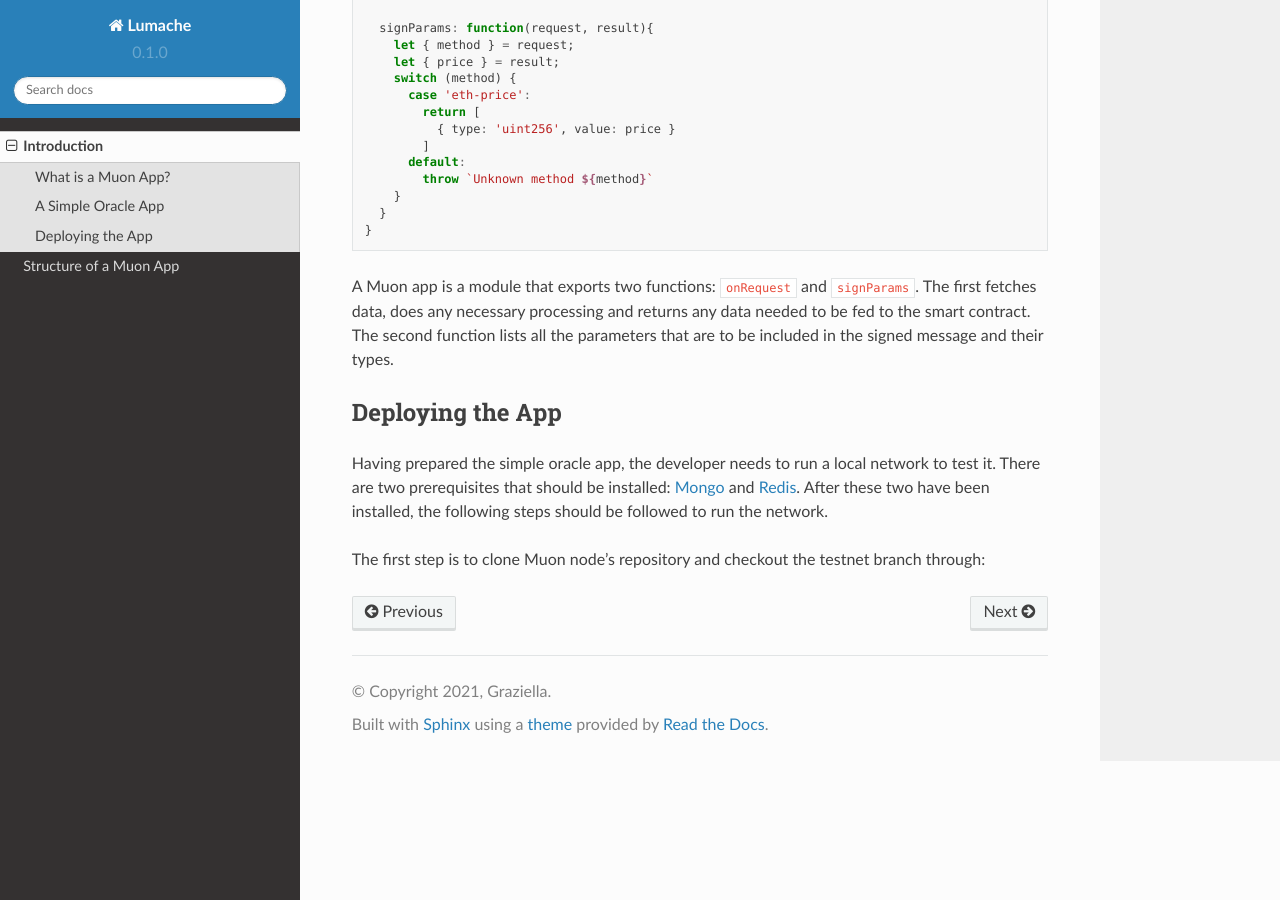
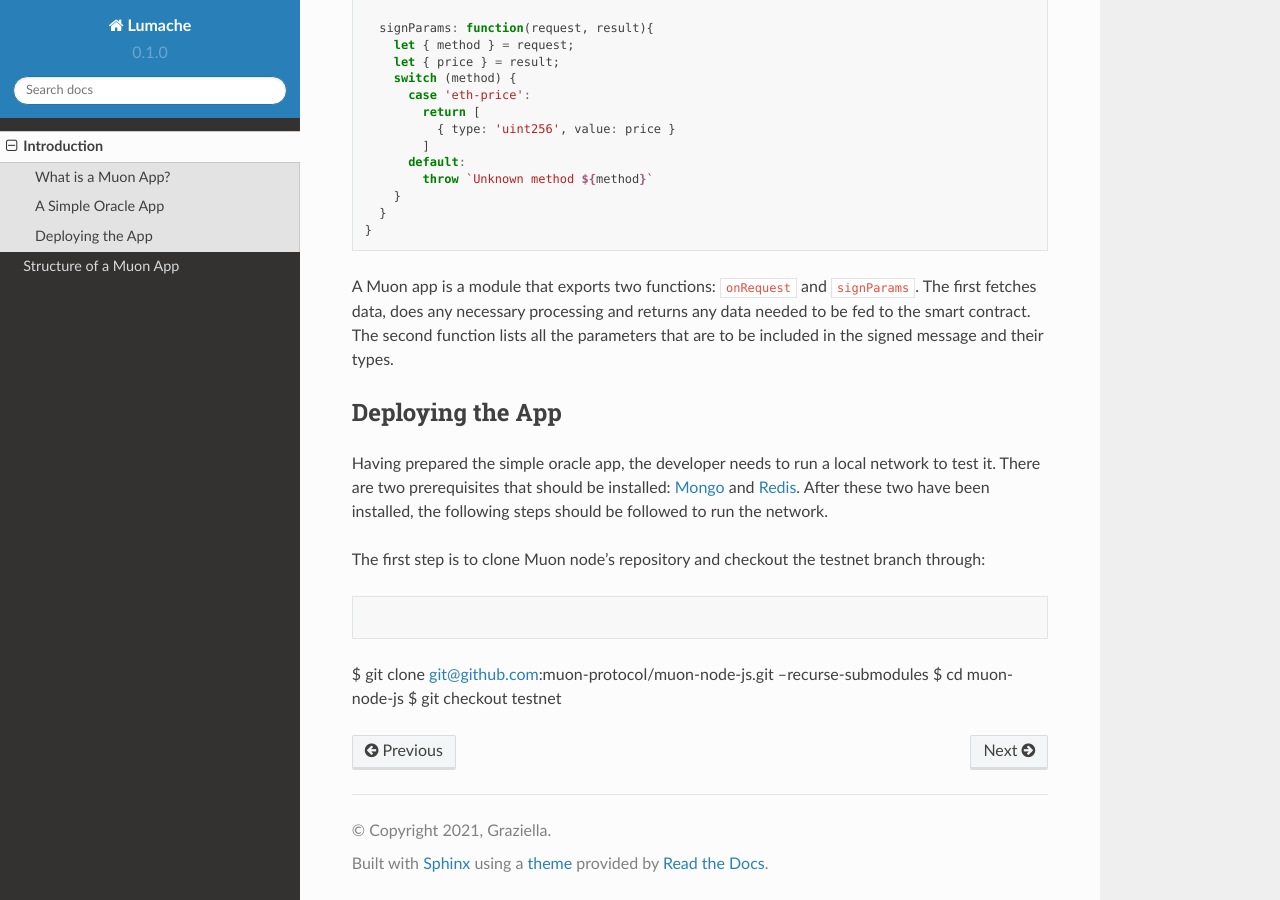
Before and after one commit to abramsymons/rtd-muon, a Sphinx documentation site: the page built from docs/source/introduction.rst, in a window 1280 px wide and 900 px high, scrolled down 1136 px. Built offline with Sphinx 7.4.7 and the Read the Docs theme 2.0.0, drawn with Linux system fonts in a browser that asks for light colours.

Commit message:
Update introduction.rst

```diff
--- a/docs/source/introduction.rst
+++ b/docs/source/introduction.rst
@@ -60,3 +60,9 @@ Deploying the App
 Having prepared the simple oracle app, the developer needs to run a local network to test it. There are two prerequisites that should be installed: `Mongo <https://www.mongodb.com/docs/manual/installation/>`_ and `Redis <https://redis.io/docs/getting-started/installation/>`_. After these two have been installed, the following steps should be followed to run the network.
 
 The first step is to clone Muon node’s repository and checkout the testnet branch through:
+
+.. code-block:: javascript
+
+$ git clone git@github.com:muon-protocol/muon-node-js.git --recurse-submodules
+$ cd muon-node-js
+$ git checkout testnet
```
